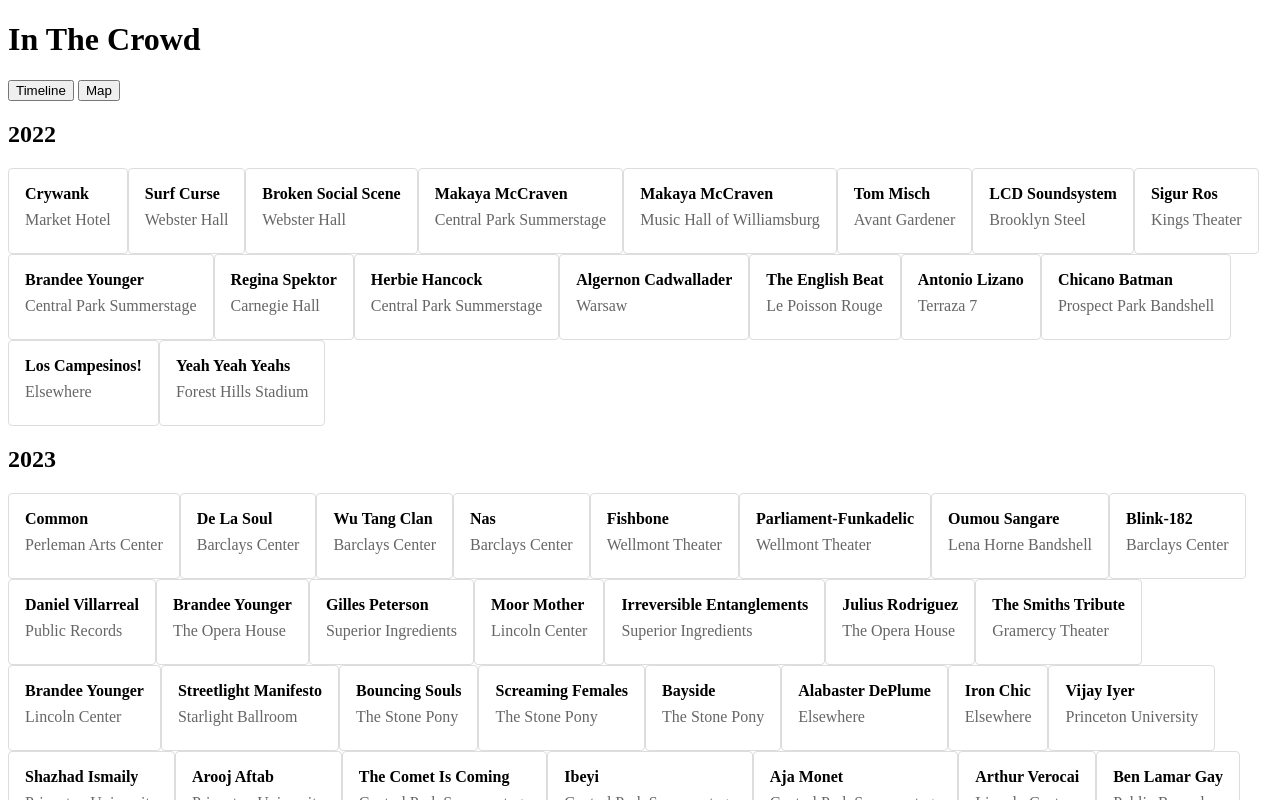
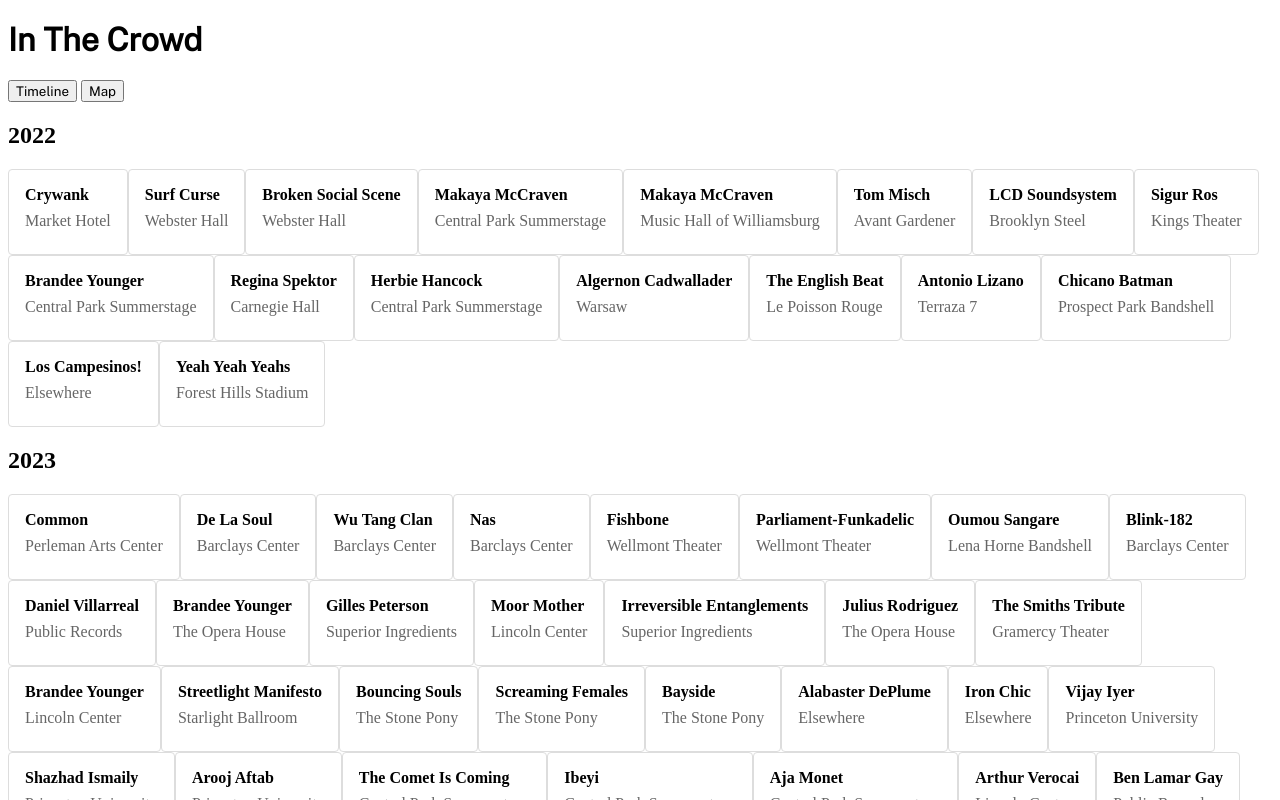
Before and after one commit to njsmithfm/in-the-crowd, a SvelteKit app: page / in a window 1280 px wide. Shown: the top 800 px of the page. Built offline with nearby package versions, Linux system fonts and the light colour scheme.

Commit message:
feat: import public sans from npm

```diff
--- a/package.json
+++ b/package.json
@@ -18,6 +18,7 @@
 		"vite": "^8.0.7"
 	},
 	"dependencies": {
+		"@fontsource/public-sans": "^5.2.7",
 		"simplex-noise": "^4.0.3"
 	}
 }
--- a/src/routes/+page.svelte
+++ b/src/routes/+page.svelte
@@ -2,6 +2,9 @@
   import Timeline from "$lib/components/Timeline.svelte";
   import Map from "$lib/components/Map.svelte";
   import ShowDetail from "$lib/components/ShowDetail.svelte";
+  import "@fontsource/public-sans"; // Defaults to weight 400
+  import "@fontsource/public-sans/400.css"; // Specify weight
+  import "@fontsource/public-sans/400-italic.css"; // Specify weight and style
 
   let activeView = $state("timeline");
   let selectedShow = $state(null);
@@ -23,3 +26,9 @@
 {#if selectedShow}
   <ShowDetail show={selectedShow} onClose={() => (selectedShow = null)} />
 {/if}
+
+<style>
+  * {
+    font-family: "Public Sans", sans-serif;
+  }
+</style>
```
Also changed, not shown: 1 other file (tests, documents, lock files or other folders).
